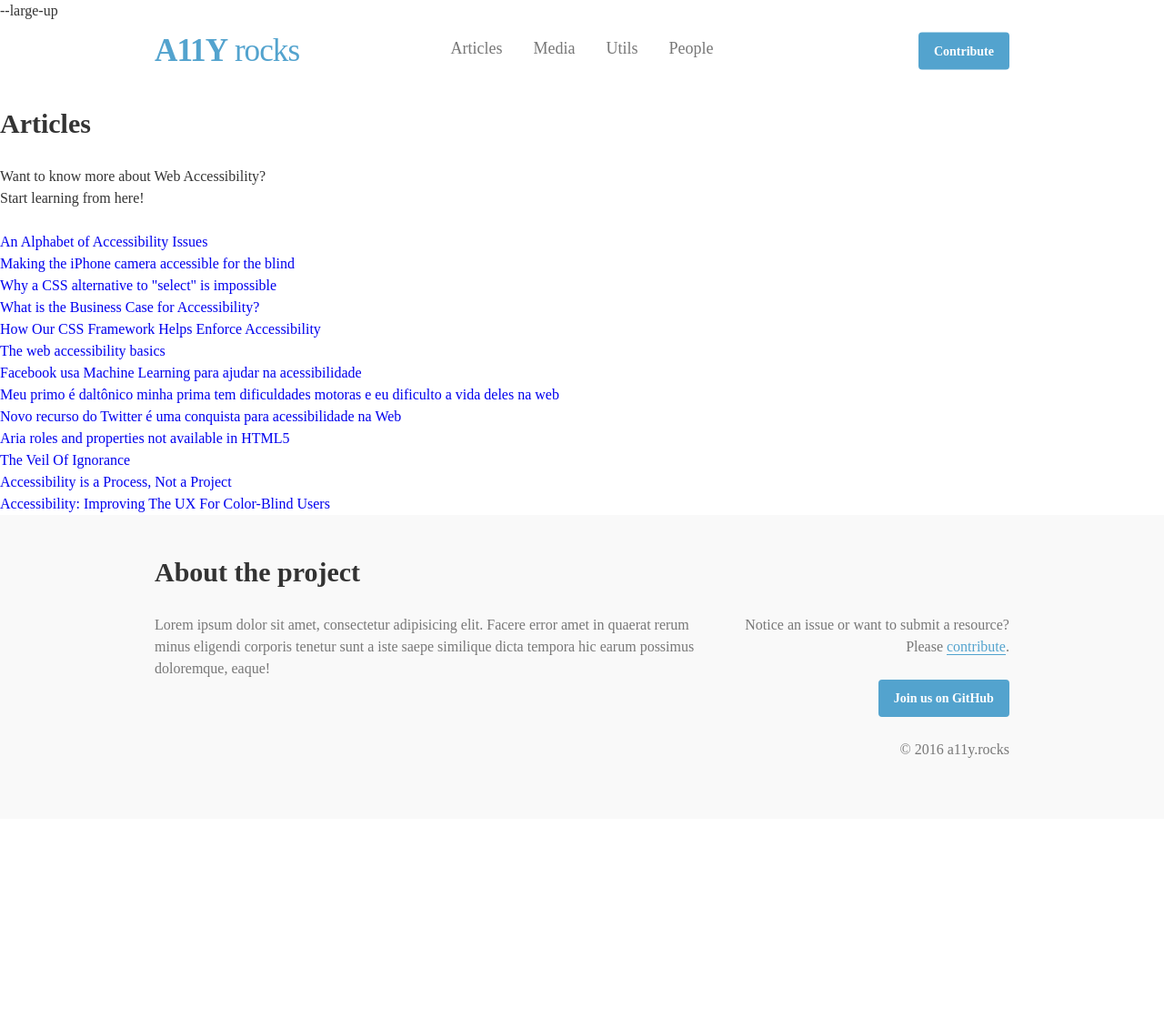
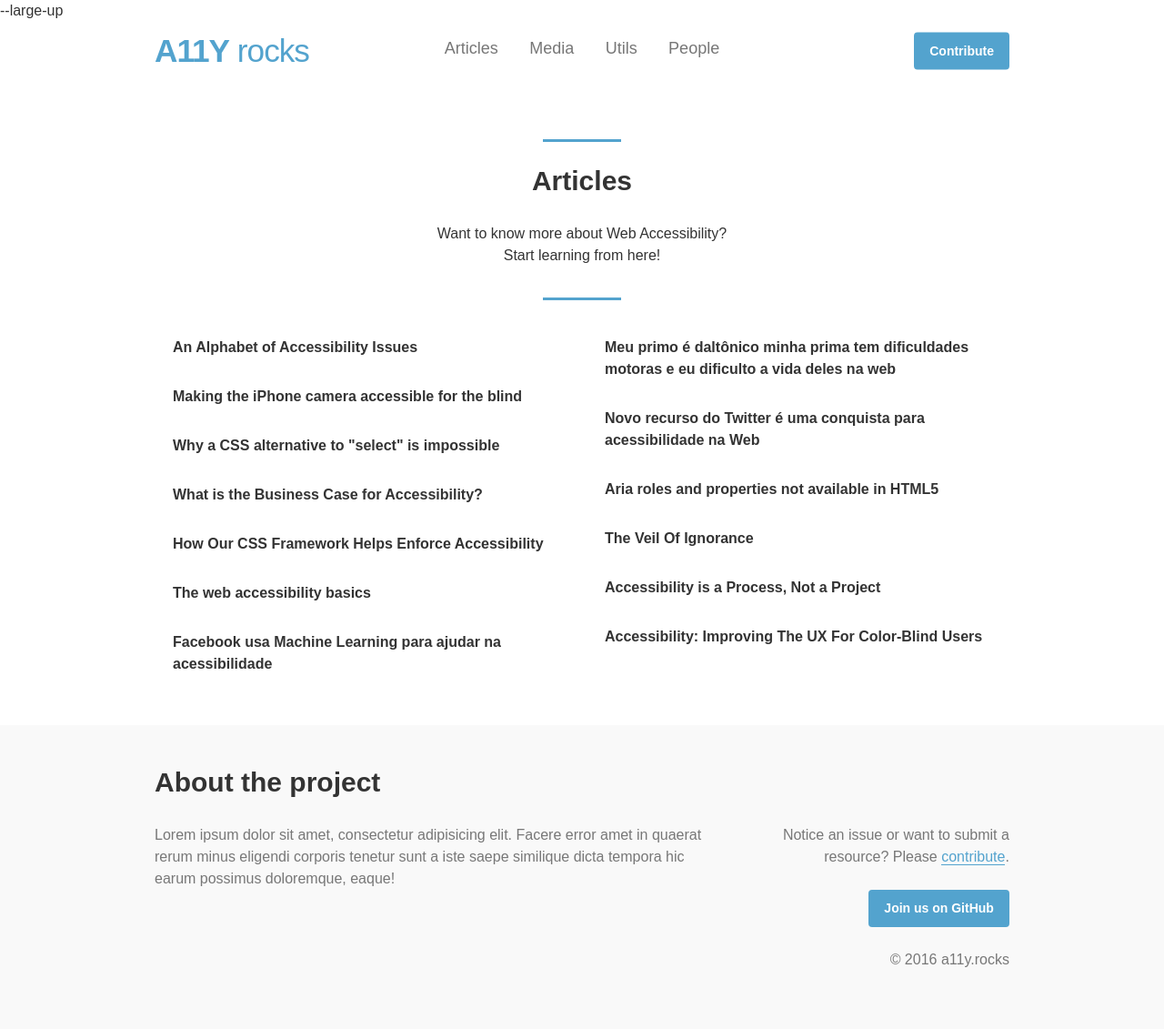
Before and after one commit to a11yrocks/old-site, a Jekyll site: the page built from articles.html, in a window 1280 px wide. Shown: the whole page at 91% size. Built offline with Jekyll 4.4.1, drawn with Linux system fonts in a browser that asks for light colours; some web fonts are replaced; before the commit the page ends 900 px from its top, so only the background shows below that.

Commit message:
Update some styles

```diff
--- a/articles.html
+++ b/articles.html
@@ -2,16 +2,16 @@
 layout: default
 ---
 
-<section>
-  <header>
+<section class="container section">
+  <header class="page-header">
     <h1>Articles</h1>
     <p>Want to know more about Web Accessibility? <br /> Start learning from here!</p>
   </header>
 
-  <div class="articles-list">
+  <div class="articles-content">
     {% for article in site.data.articles %}
     <article>
-      <a class="article-link" href="{{ article.link }}">{{ article.title }}</a>
+      <a class="article-title" href="{{ article.link }}">{{ article.title }}</a>
     </article>
     {% endfor %}
   </div>
--- a/src/css/components/page.css
+++ b/src/css/components/page.css
@@ -34,8 +34,8 @@
 .article-title {
   display: block;
   color: var(--colorGrayDark);
-  font-size: var(--textHighlight);
-  font-weight: var(--bold);
+  font-size: 16px;
+  font-weight: 600;
   &:hover {
     color: var(--colorPrimary);
   }
--- a/src/css/misc/base.css
+++ b/src/css/misc/base.css
@@ -5,7 +5,7 @@
   min-height: 100vh;
   color: var(--colorGrayDark);
   font-size: 16px;
-  font-family: "Nunito", "sans-serif";
+  font-family: 'Muli', sans-serif;
   font-weight: var(--regular);
   line-height: 1.5;
   text-rendering: optimizeLegibility;
```
Also changed, not shown: _includes/css/main.css.
